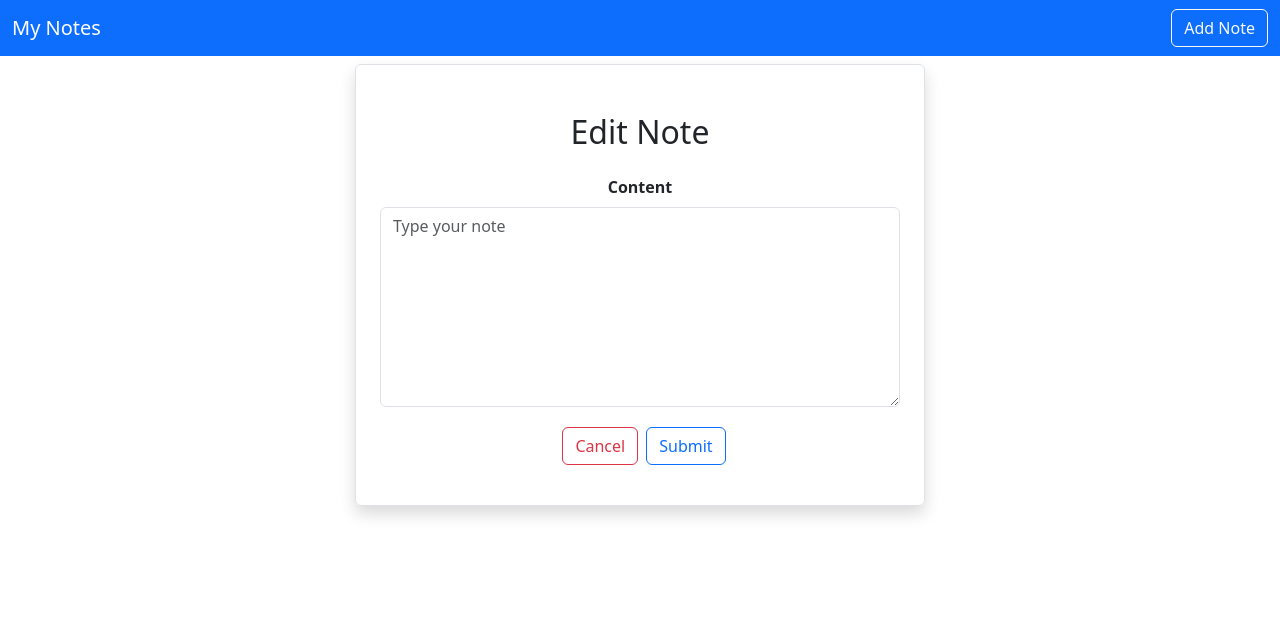
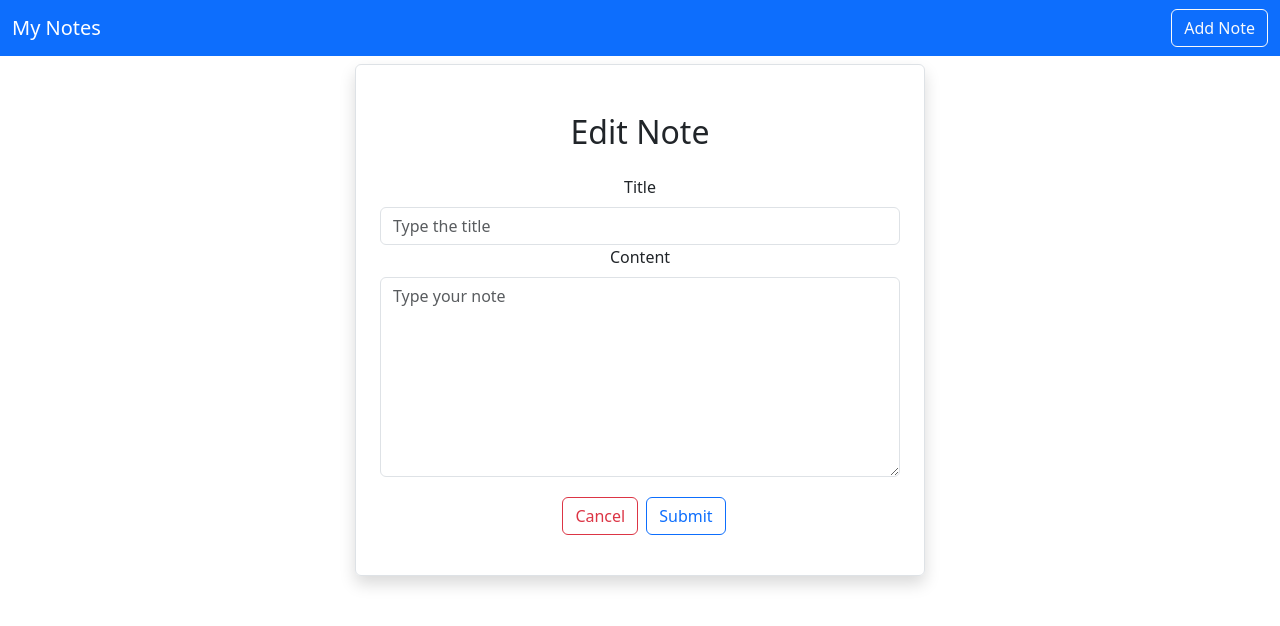
Before and after one commit to alexD00/notes-front-end, a React (Create React App) app: page /editNote/1 in a window 1280 px wide. Shown: the top 626 px of the page. Built offline with nearby package versions, Linux system fonts and the light colour scheme; no server answers.

Commit message:
display title in the pages

```diff
--- a/src/notes/AddNote.js
+++ b/src/notes/AddNote.js
@@ -6,10 +6,11 @@ export default function AddNote() {
   let navigate = useNavigate();
 
   const [note, setNote] = useState({
+    title: "",
     content: "",
   });
 
-  const { content } = note;
+  const { title, content } = note;
 
   const onInputChange = (e) => {
     setNote({ ...note, [e.target.name]: e.target.value });
@@ -28,6 +29,18 @@ export default function AddNote() {
           <h2 className="text-center m-4">Add Note</h2>
           <form onSubmit={(e) => onSubmit(e)}>
             <div className="mb-3">
+              <div>
+                <label htmlFor="Name" className="form-label">
+                  Title
+                </label>
+                <input
+                  className="form-control"
+                  placeholder="Type the title"
+                  name="title"
+                  value={title}
+                  onChange={(e) => onInputChange(e)}
+                />
+              </div>
               <label htmlFor="Name" className="form-label">
                 Content
               </label>
--- a/src/notes/EditNote.js
+++ b/src/notes/EditNote.js
@@ -8,10 +8,11 @@ export default function EditNote() {
   const { id } = useParams();
 
   const [note, setNote] = useState({
+    title: "",
     content: "",
   });
 
-  const { content } = note;
+  const { title, content } = note;
 
   const onInputChange = (e) => {
     setNote({ ...note, [e.target.name]: e.target.value });
@@ -39,8 +40,20 @@ export default function EditNote() {
           <h2 className="text-center m-4">Edit Note</h2>
           <form onSubmit={(e) => onSubmit(e)}>
             <div className="mb-3">
+              <div>
+                <label htmlFor="Name" className="form-label">
+                  Title
+                </label>
+                <input
+                  className="form-control"
+                  placeholder="Type the title"
+                  name="title"
+                  value={title}
+                  onChange={(e) => onInputChange(e)}
+                />
+              </div>
               <label htmlFor="Name" className="form-label">
-                <b>Content</b>
+                Content
               </label>
               <div style={{ marginBottom: "20px" }}>
                 <textarea
--- a/src/notes/ViewNote.js
+++ b/src/notes/ViewNote.js
@@ -4,6 +4,7 @@ import { Link, useParams } from "react-router-dom";
 
 export default function ViewNote() {
   const [note, setNote] = useState({
+    title: "",
     content: "",
   });
 
@@ -22,10 +23,14 @@ export default function ViewNote() {
     <div className="container">
       <div className="row">
         <div className="col-md-6 offset-md-3 border rounded p-4 mt-2 shadow">
-          <h2 className="text-center m-4">Note Details</h2>
+          <h2 className="text-center m-4">{note.title}</h2>
           <ul className="list-group list-group-flush">
             <li className="list-group-item">
-              <b>Content:</b>
+              <div style={{ marginBottom: "20px" }}>
+                {note.createdAt &&
+                  typeof note.createdAt === "string" &&
+                  note.createdAt.substring(0, 10)}
+              </div>
               <textarea
                 className="form-control"
                 style={{ height: "300px" }}
--- a/src/pages/Home.js
+++ b/src/pages/Home.js
@@ -28,7 +28,9 @@ export default function Home() {
           <thead>
             <tr>
               <th scope="col">#</th>
-              <th scope="col">Content</th>
+              <th scope="col">Title</th>
+              <th scope="col">Content Preview</th>
+              <th scope="col">Created</th>
               <th scope="col">Action</th>
             </tr>
           </thead>
@@ -38,7 +40,9 @@ export default function Home() {
                 <th scope="row" key={index}>
                   {index + 1}
                 </th>
-                <td>{note.content}</td>
+                <td>{note.title}</td>
+                <td>{note.content.substring(0, 35)}</td>
+                <td>{note.createdAt.substring(0, 10)}</td>
                 <td>
                   <Link
                     className="btn btn-primary mx-2"
```
